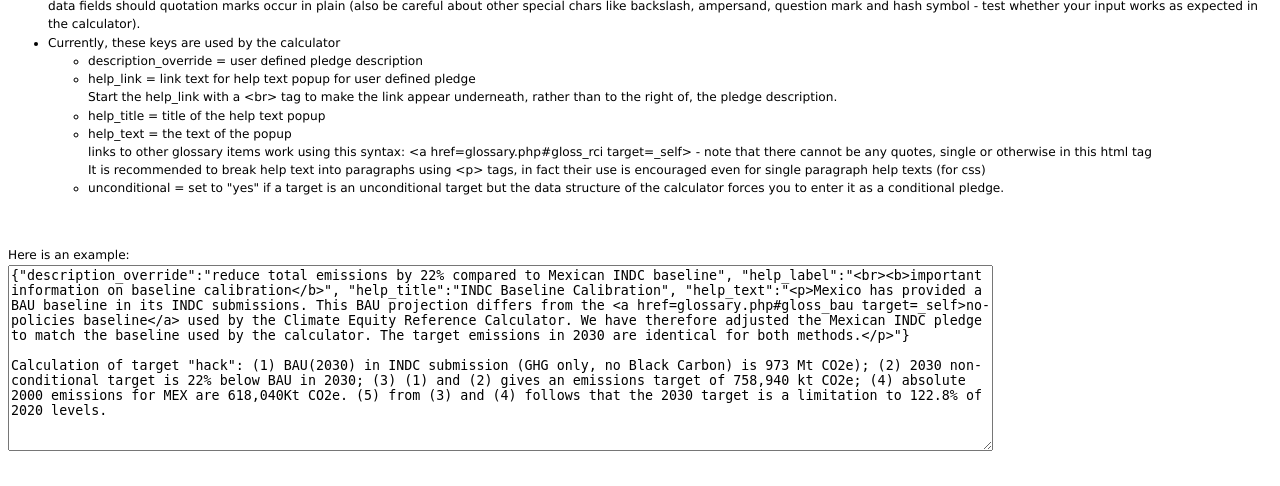
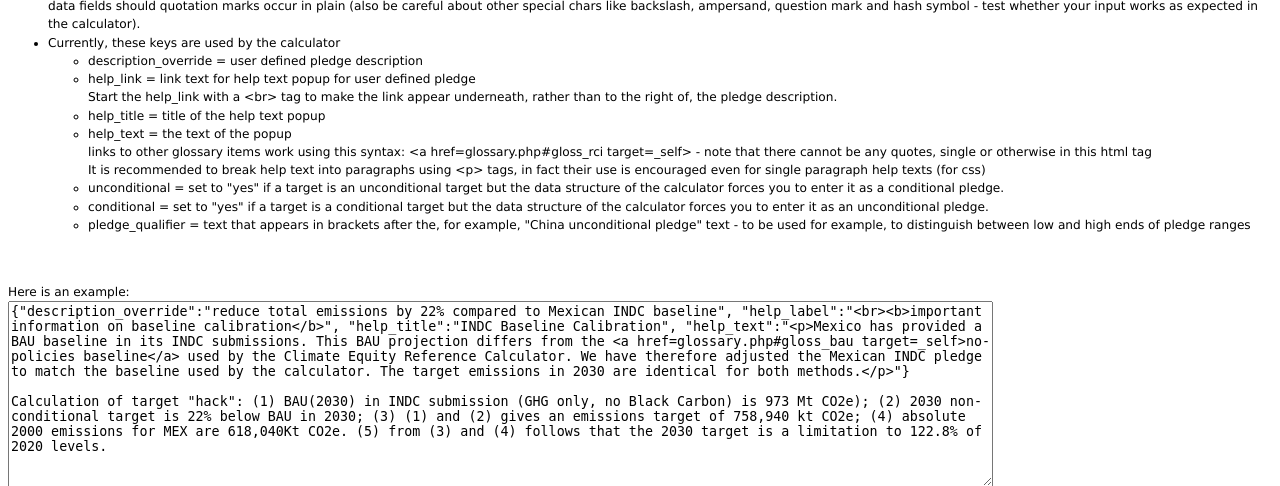
Before and after one commit to climateequityreferenceproject/cerc-web, a PHP site: page /caveat_help.php in a window 1280 px wide. Shown: the part 157-643 px from the top of the page. Run offline with PHP 8.4, Linux system fonts and the light colour scheme; some libraries are stand-ins or nearby versions.

Commit message:
- additional caveat field use

```diff
--- a/public_html/databasemanager/pledgedb/caveat_help.php
+++ b/public_html/databasemanager/pledgedb/caveat_help.php
@@ -27,6 +27,8 @@
                 <li>help_title = title of the help text popup</li>
                 <li>help_text = the text of the popup <br>links to other glossary items work using this syntax: &lt;a href=glossary.php#gloss_rci target=_self&gt; - note that there cannot be any quotes, single or otherwise in this html tag<br />It is recommended to break help text into paragraphs using &lt;p&gt; tags, in fact their use is encouraged even for single paragraph help texts (for css)</li>
                 <li>unconditional = set to "yes" if a target is an unconditional target but the data structure of the calculator forces you to enter it as a conditional pledge.</li>
+                <li>conditional = set to "yes" if a target is a conditional target but the data structure of the calculator forces you to enter it as an unconditional pledge.</li>
+                <li>pledge_qualifier = text that appears in brackets after the, for example, "China unconditional pledge" text - to be used for example, to distinguish between low and high ends of pledge ranges</li>
             </ul>
         </ul>
         <br /><br />
```
